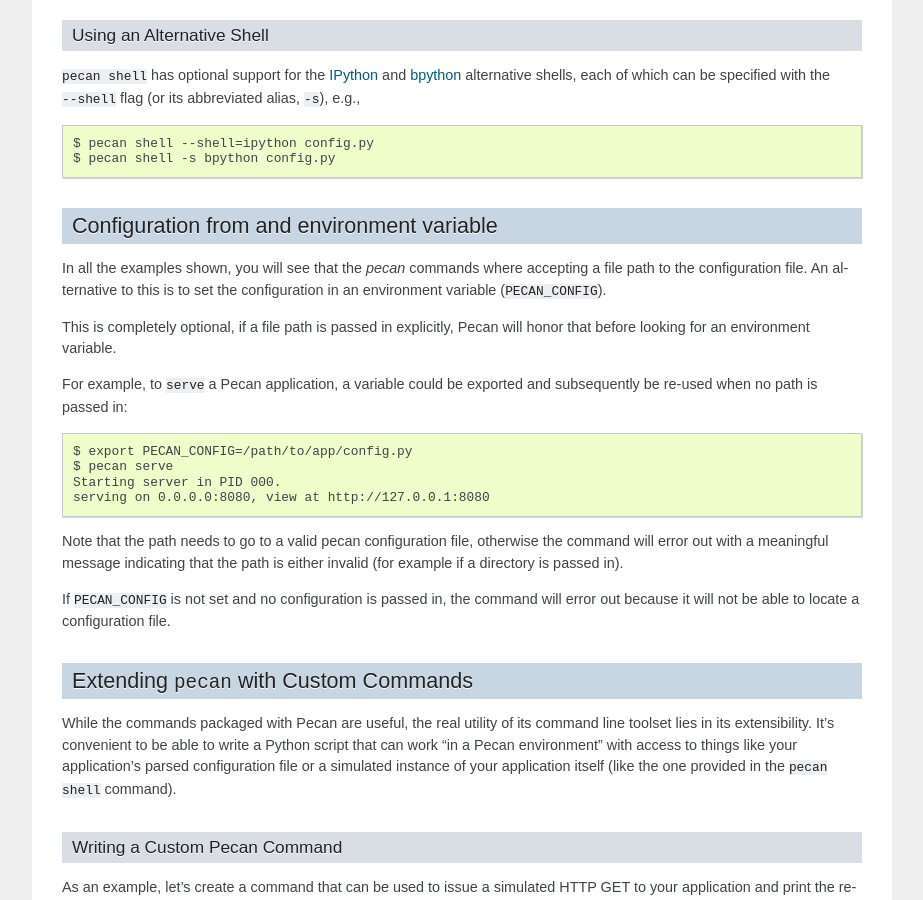
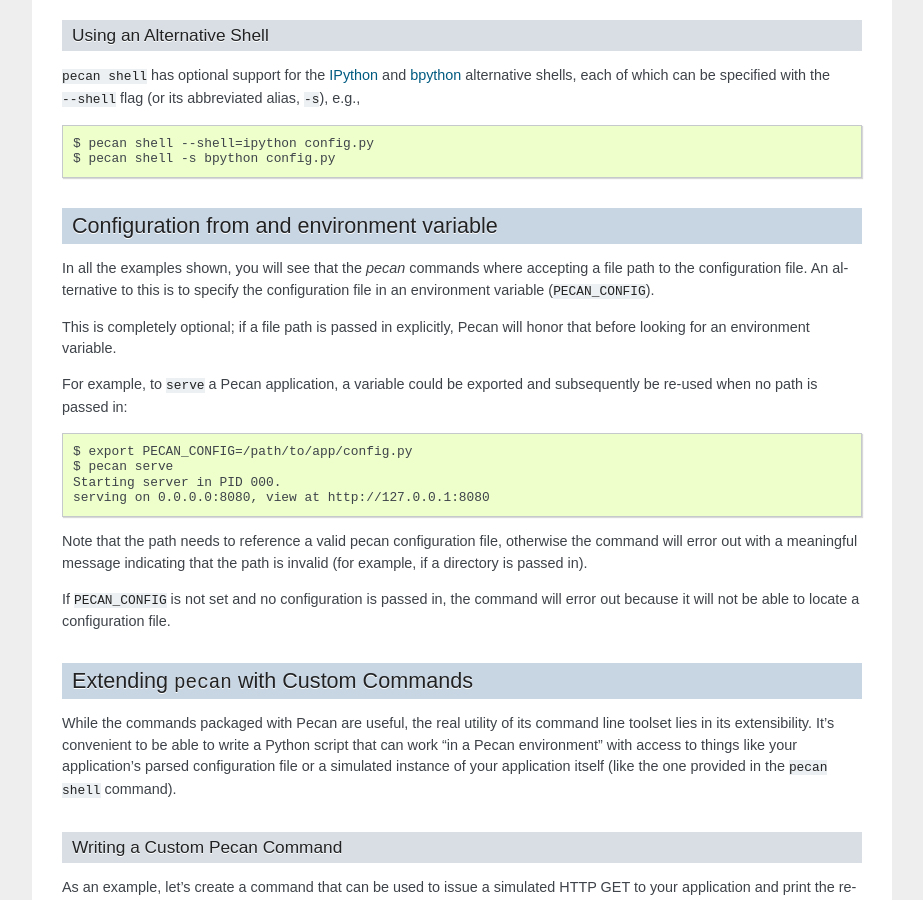
Before and after one commit to stackforge/pecan, a Sphinx documentation site: the page built from docs/source/commands.rst, in a window 1280 px wide and 900 px high, scrolled down 1543 px. Shown: the whole window, without its empty margins (198-1121 px from the left). Built offline with Sphinx 7.4.7, drawn with Linux system fonts in a browser that asks for light colours.

Commit message:
fix some typos on commands docs

```diff
--- a/docs/source/commands.rst
+++ b/docs/source/commands.rst
@@ -86,9 +86,9 @@
 -------------------------------------------
 In all the examples shown, you will see that the `pecan` commands where
 accepting a file path to the configuration file. An alternative to this is to
-set the configuration in an environment variable (``PECAN_CONFIG``).
+specify the configuration file in an environment variable (``PECAN_CONFIG``).
 
-This is completely optional, if a file path is passed in explicitly, Pecan will
+This is completely optional; if a file path is passed in explicitly, Pecan will
 honor that before looking for an environment variable.
 
 For example, to ``serve`` a Pecan application, a variable could be exported and
@@ -99,9 +99,9 @@
     Starting server in PID 000.
     serving on 0.0.0.0:8080, view at http://127.0.0.1:8080
 
-Note that the path needs to go to a valid pecan configuration file, otherwise
-the command will error out with a meaningful message indicating that the path
-is either invalid (for example if a directory is passed in).
+Note that the path needs to reference a valid pecan configuration file,
+otherwise the command will error out with a meaningful message indicating that
+the path is invalid (for example, if a directory is passed in).
 
 If ``PECAN_CONFIG`` is not set and no configuration is passed in, the command
 will error out because it will not be able to locate a configuration file.
```
